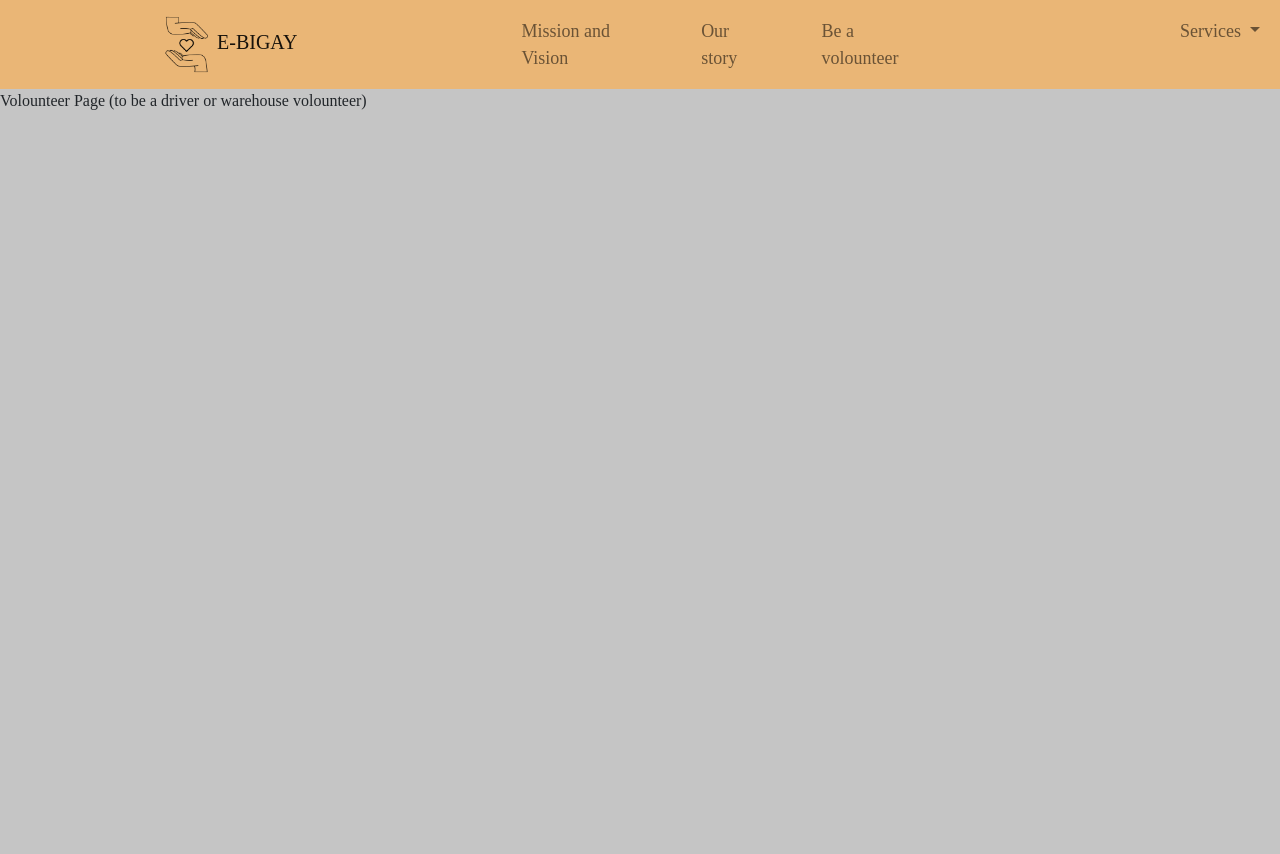
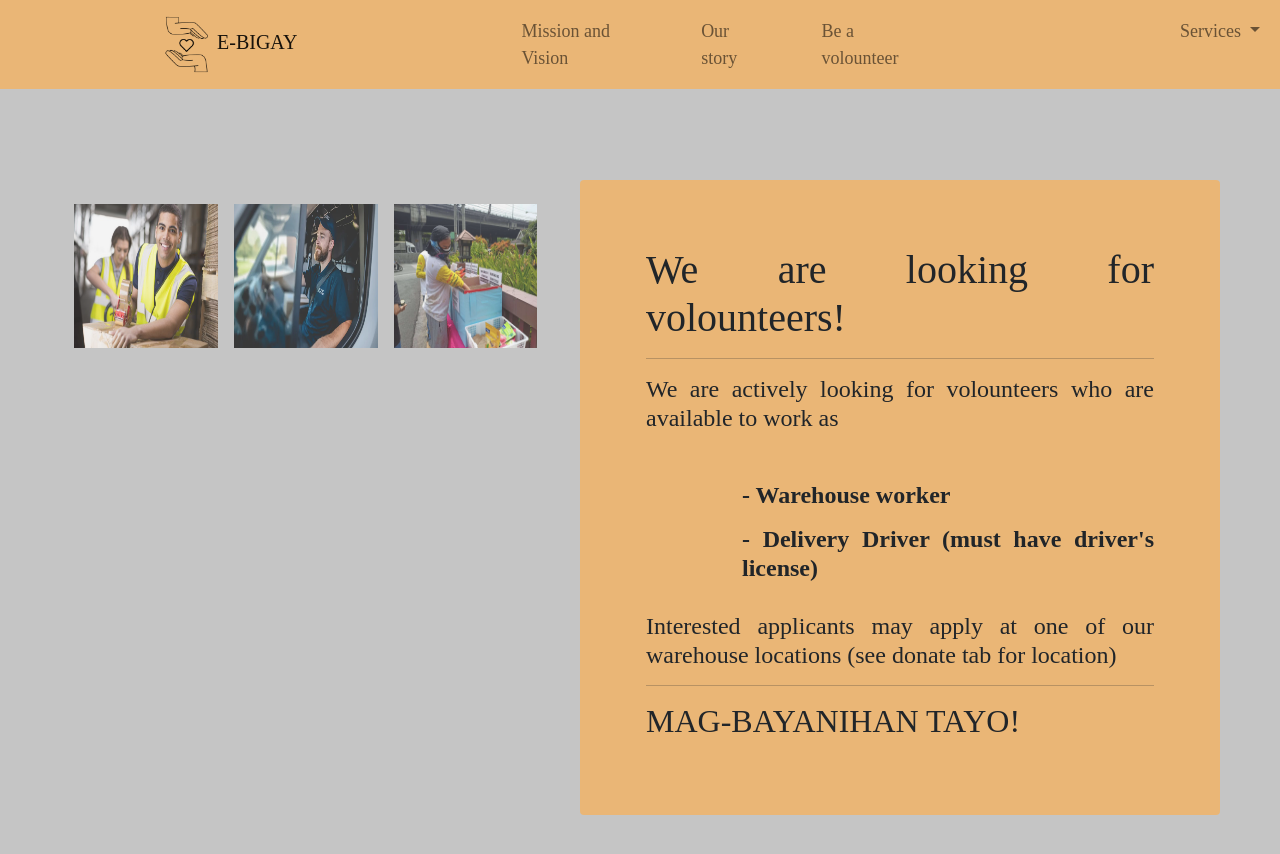
Before and after one commit to TristanBachini/E-Bigay, a Django app: page /volounteer/ in a window 1280 px wide. Shown: the top 854 px of the page. Run offline with Django 3.2, Linux system fonts and the light colour scheme; some web fonts are replaced.

Commit message:
volounteer

```diff
--- a/E-Bigay-Website/ebigay/templates/ebigay/volounteer.html
+++ b/E-Bigay-Website/ebigay/templates/ebigay/volounteer.html
@@ -1,3 +1,137 @@
 {% extends 'ebigay/navbar.html' %} {% block content %} {% load static %}
-Volounteer Page (to be a driver or warehouse volounteer)
+<style>
+  .card {
+    width: fit-content;
+    position: fixed;
+    z-index: 1;
+    top: 150px;
+    border: none;
+  }
+  .left {
+    margin-right: 50px;
+    width: 40%;
+    left: 20px;
+    background-color: rgb(197, 197, 197);
+  }
+  .right {
+    padding: 50px 50px 50px 50px;
+    width: 50%;
+    top: 180px;
+    right: 60px;
+    background-color: #eab676;
+    text-align: justify;
+  }
+
+  .columnn {
+    position: relative;
+    top: 30px;
+    left: 30px;
+    float: left;
+    width: 33.3%;
+    padding: 8px;
+  }
+
+  /* Style the images inside the grid */
+  .columnn img {
+    opacity: 0.8;
+    cursor: pointer;
+  }
+
+  .columnn img:hover {
+    opacity: 1;
+  }
+
+  /* Clear floats after the columns */
+  .roww:after {
+    margin-bottom: 50px;
+    content: "";
+    display: table;
+    clear: both;
+  }
+
+  /* The expanding image container (positioning is needed to position the close button and the text) */
+  .containerr {
+    position: relative;
+    top: 1px;
+    left: 40px;
+    float: left;
+    display: none;
+    width: 100%;
+  }
+
+  /* Closable button inside the image */
+  .close {
+    position: absolute;
+    top: 10px;
+    left: 5.5in;
+    color: white;
+    font-size: 35px;
+    cursor: pointer;
+  }
+</style>
+<div class="container">
+  <div class="card left">
+    <div class="card-body">
+      <div class="roww">
+        <div class="columnn">
+          <img
+            src="{% static 'ebigay/images/warehousevolounteer.jpg' %}"
+            onclick="expand(this);"
+            style="width: 100%; height:1.5in;"
+          />
+        </div>
+        <div class="columnn">
+          <img
+            src="{% static 'ebigay/images/volounteerdriver.webp' %}"
+            onclick="expand(this);"
+            style="width: 100%; height:1.5in;"
+          />
+        </div>
+        <div class="columnn">
+          <img
+            src="{% static 'ebigay/images/communitypantry.jpg' %}"
+            onclick="expand(this);"
+            style="width: 100%; height:1.5in;"
+          />
+        </div>
+      </div>
+      <div class="containerr">
+        <span onclick="this.parentElement.style.display='none'" class="close"
+          >&times;</span
+        >
+        <img id="expandedImg" style="width: 97%; " />
+      </div>
+    </div>
+  </div>
+  <div class="card right">
+    <div class="card-body">
+      <h1>We are looking for volounteers!</h1>
+      <hr />
+      <h4>
+        We are actively looking for volounteers who are available to work as
+        <p style="margin-left: 1in; margin-top: .5in; font-weight: bold;">- Warehouse worker</p>
+        <p style="margin-left: 1in; font-weight: bold; margin-bottom: .3in;">- Delivery Driver (must have driver's license)</p>
+        Interested applicants may apply at one of our warehouse locations (see donate tab for location)
+      </h4>
+      <hr />
+      <h2>MAG-BAYANIHAN TAYO!</h2>
+    </div>
+  </div>
+</div>
+
+
+
+<script>
+  function expand(imgs) {
+    // Get the expanded image
+    var expandImg = document.getElementById("expandedImg");
+    // Use the same src in the expanded image as the image being clicked on from the grid
+    expandImg.src = imgs.src;
+    // Show the container element (hidden with CSS)
+    expandImg.parentElement.style.display = "block";
+  }
+</script>
+
+
+
 {% endblock %}
```
Also changed, not shown: E-Bigay-Website/cs127/settings.py (+8 -8 lines), E-Bigay-Website/ebigay/templates/ebigay/story.html (+15 -10 lines), E-Bigay-Website/ebigay/static/ebigay/images/communitypantry.jpg (added), E-Bigay-Website/ebigay/static/ebigay/images/frontID2_ZSvPpov.jpeg (added), E-Bigay-Website/ebigay/static/ebigay/images/frontID2_yU0mbwt.jpeg (added), E-Bigay-Website/ebigay/static/ebigay/images/volounteerdriver.webp (added), E-Bigay-Website/ebigay/static/ebigay/images/warehousevolounteer.jpg (added).
